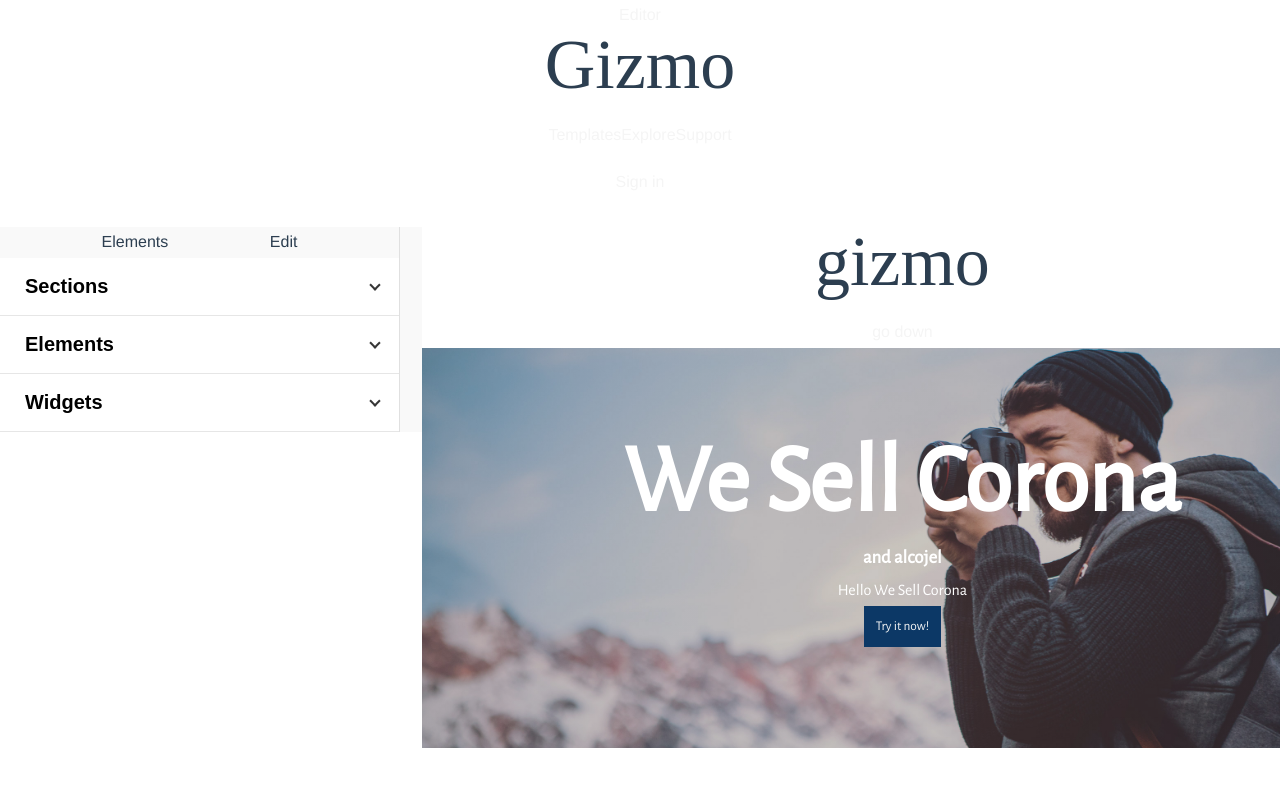
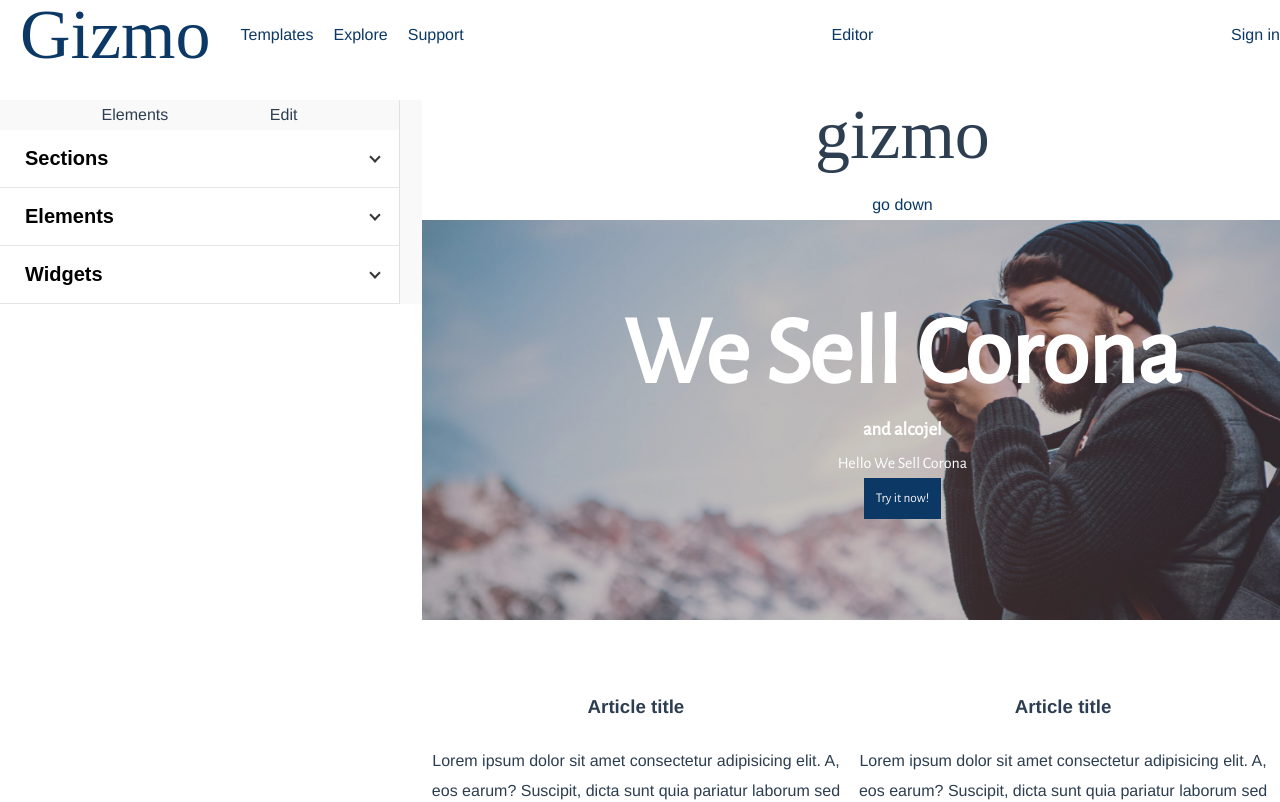
Before and after one commit to omersegev24/Gizmo, a Vue app: page /editor in a window 1280 px wide. Shown: the top 802 px of the page. Built offline with nearby package versions, Linux system fonts and the light colour scheme.

Commit message:
implements pages

```diff
--- a/src/cmps/main-nav.vue
+++ b/src/cmps/main-nav.vue
@@ -1,13 +1,13 @@
 <template>
-  <nav>
+  <nav class="main-nav flex ">
+      <ul class="links">
+      <h1 class="logo"><router-link to="/">Gizmo</router-link></h1>
+      <router-link to="/templates">Templates</router-link>
+      <router-link to="/explore">Explore</router-link>
+      <router-link to="/support">Support</router-link>
+      </ul>
       <router-link to="/editor">Editor</router-link>
-      <h1 class="logo">Gizmo</h1>
-      <ul>
-      <router-link to="">Templates</router-link>
-      <router-link to="">Explore</router-link>
-      <router-link to="">Support</router-link>
-      </ul>
-      <router-link to="">Sign in</router-link>
+      <router-link to="/signin">Sign in</router-link>
   </nav>
 </template>
 
--- a/src/router/index.js
+++ b/src/router/index.js
@@ -3,6 +3,8 @@ import VueRouter from 'vue-router'
 import homePage from '../views/home.vue'
 import aboutPage from '../views/about.vue'
 import editorPage from '../views/editor.vue'
+import explorePage from '../views/explore.vue'
+
 
 
 Vue.use(VueRouter)
@@ -23,6 +25,12 @@ const routes = [
     name: 'Editor',
     component: editorPage
   },
+  {
+    path: '/explore',
+    name: 'Explore',
+    component: explorePage
+  },
+
 ]
 
 const router = new VueRouter({
--- a/src/styles/basics/_base.scss
+++ b/src/styles/basics/_base.scss
@@ -33,7 +33,7 @@ p {
 
 a {
     text-decoration: none;
-    color: $clr1;
+    color: $clr2;
 }
 
 button:hover {
--- /dev/null
+++ b/src/styles/cmps/_main-nav.scss
@@ -0,0 +1,22 @@
+.main-nav {
+  display: flex;
+  align-items: center;
+  justify-content: space-between;
+  h1 {
+    margin: 0;
+    padding: 0 20px;
+  }
+  ul {
+    margin: 0;
+  }
+  .links {
+    display: flex;
+    align-items: center;
+    & > *:not(:first-child) {
+        padding: 10px;
+      }
+  }
+  a:hover:not(:first-child) {
+    color: $clr3;
+  }
+}
--- a/src/styles/global.scss
+++ b/src/styles/global.scss
@@ -13,6 +13,7 @@
 @import 'cmps/default-wap';
 @import 'cmps/wap-preview';
 @import 'cmps/editor-sidebar';
+@import 'cmps/main-nav';
 
 //WAP CMPS
 @import 'wap-cmps/app-card';
--- a/src/styles/setup/_variables.scss
+++ b/src/styles/setup/_variables.scss
@@ -5,9 +5,9 @@ $max-width: 1500px;
 // $clr1: #0e153a;
 // $clr2: #22d1ee;
 
+$clr1: #f5f5f5;
 $clr2: #0c3866;
-$clr1: #f5f5f5;
-$clr3: #3d5af1;
+$clr3: #3353f5;
 $clr4: #e2f3f5;
 
 // LAYOUT BREAKPOINTS
--- /dev/null
+++ b/src/views/explore.vue
@@ -0,0 +1,12 @@
+<template>
+  <section class="explore-page">
+      <h1>Get Inspired by These Website Examples Designed on Wix</h1>
+      //list of websites//
+  </section>
+</template>
+
+<script>
+export default {
+
+}
+</script>
--- a/src/views/home.vue
+++ b/src/views/home.vue
@@ -1,5 +1,8 @@
 <template>
   <div class="home">
+    <h1>Create a Website You’re Proud Of</h1>
+    <h3>Discover the platform that gives you the freedom to create, design,
+       manage and develop your web presence exactly the way you want.</h3>
     <router-link to='/templates'>Get Started</router-link>
   </div>
 </template>
```
Also changed, not shown: src/styles/wap-cmps/_app-nav.scss (renamed from src/styles/cmps/_app-nav.scss).
